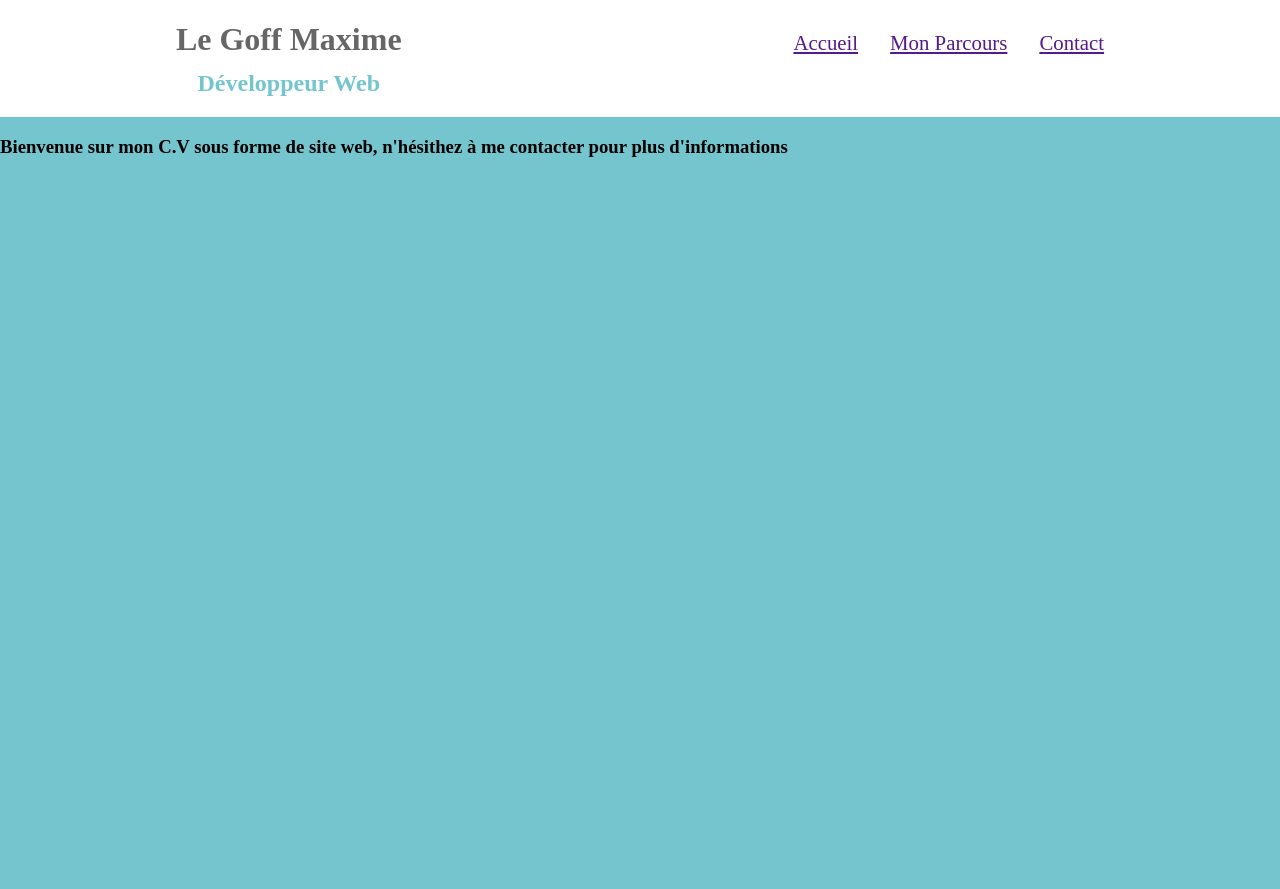
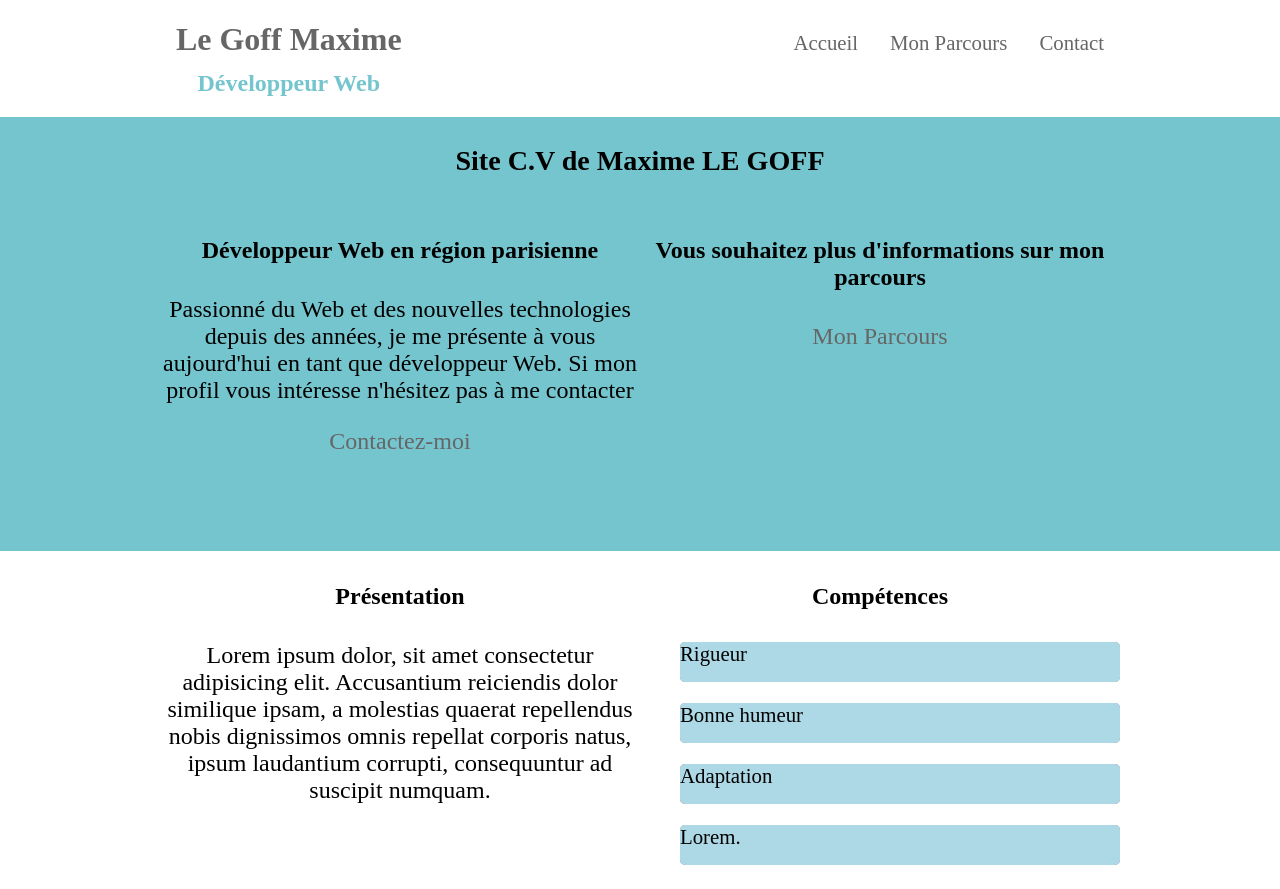
Before and after one commit to Maxime-Le-Goff/C.V, a PHP site: page /home.html in a window 1280 px wide. Before the commit the page ends 157 px from the top, so only its background shows below. Run offline with PHP 8.4, Linux system fonts and the light colour scheme.

Commit message:
overall design

```diff
--- a/app.js
+++ b/app.js
@@ -1,11 +1,26 @@
 /* Sélection des éléments HTML */
-let link = document.getElementById('link')
-let burger = document.getElementById('burger')
-let ul = document.querySelector('ul')
+const link = document.getElementById('link')
+const burger = document.getElementById('burger')
+const ul = document.querySelector('ul')
+// let progress = document.querySelector('.check-competences');
+// progress.addEventListener('click',pbclick)
 
-/* gestionnaire d'événement sur le a#link pour venir changer l'attribution de la classe .open à la ul et au span#burger */
 link.addEventListener('click', function(e) {
   e.preventDefault()
   burger.classList.toggle('open')
   ul.classList.toggle('open')
 })
+
+// function pbclick(e){
+//   var elem = document.getElementById("pb-rigueur");
+//   var width = 1;
+//   var id = setInterval(frame, 10);
+//   function frame() {
+//     if (width >= 100) {
+//       clearInterval(id);
+//     } else {
+//       width++;
+//       elem.style.width = width + '%';
+// }
+//   }
+// }
--- a/home.html
+++ b/home.html
@@ -1,5 +1,5 @@
 <!DOCTYPE html>
-<html lang="eng">
+<html lang="fr">
 <head>
     <meta charset="UTF-8">
     <meta name="viewport" content="width=device-width, initial-scale=1.0">
@@ -24,7 +24,58 @@
         </div>
     </header>
     <main>
-        <h3>Bienvenue sur mon C.V sous forme de site web, n'hésithez à me contacter pour plus d'informations</h3>
+        <section class="main-first">
+            <h3>Site C.V de Maxime LE GOFF</h3>
+                <div class="main-first-flex">
+                    <div class="main-first-contact">
+                        <h4>Développeur Web en région parisienne</h4>
+                        <p>Passionné du Web et des nouvelles technologies depuis des années,
+                        je me présente à vous aujourd'hui en tant que développeur Web. Si mon profil vous intéresse n'hésitez pas à me contacter</p>
+                        <a href="Contact.html">Contactez-moi</a>
+                    </div>
+                    <div class="main-first-parcours">
+                        <h4>Vous souhaitez plus d'informations sur mon parcours</h4>
+                        <p></p>
+                        <a href="Parcours.html">Mon Parcours</a>
+                    </div>
+                </div>
+        </section>
+        <section class="main-second">
+            <div class="main-second-flex">
+                <div class="main-second-presentation">
+                    <h4>Présentation</h4>
+                    <p>Lorem ipsum dolor, sit amet consectetur adipisicing elit. Accusantium reiciendis dolor similique ipsam, a molestias quaerat repellendus nobis dignissimos omnis repellat corporis natus, ipsum laudantium corrupti, consequuntur ad suscipit numquam.</p>
+                </div>
+                <div class="main-second-competences">
+                    <h4>Compétences</h4>
+                    <!-- <button class="check-competences">Voir mes Compétences</button> -->
+                    <ul class="main-second-competences-list">
+                        <li>
+                            <div class="container-pb">
+                                <div id="pb-rigueur" class="pb">Rigueur</div>
+                            </div>
+                        </li>
+
+                        <li>
+                            <div class="container-pb">
+                            <div id="pb-bonne-humeur" class="pb">Bonne humeur</div>
+                            </div>
+                        </li>
+
+                        <li>
+                            <div class="container-pb">
+                            <div id="pb-adaptation" class="pb">Adaptation</div>
+                        </div>
+                        </li>
+                        <li>
+                            <div class="container-pb">
+                            <div id="pb-lorem" class="pb">Lorem.</div>
+                        </div>
+                        </li>
+                    </ul>
+                </div>
+            </div>
+        </section>
     </main>
 
 <script src="app.js"></script>
--- a/style.css
+++ b/style.css
@@ -1,6 +1,11 @@
 body{
     background-color:rgb(117, 197, 206);
     margin:0;
+
+}
+a{
+  text-decoration: none;
+  color: #666666;
 }
 #header{
     display:flex;
@@ -27,7 +32,59 @@ body{
 li{
     font-size: 1.3rem;
 }
+.main-first{
+  margin:auto;
+  font-size:1.5rem;
+  width:75%;
+  text-align: center;
+}
+.main-first-flex{
+  display:flex;
+  justify-content: space-around;
+}
+.main-first-flex div {
+  width:50%;
+}
+.main-second{
+  width:100%;
+  background-color:white;
+}
+.main-second-flex{
+  margin:auto;
+  font-size:1.5rem;
+  text-align: center;
+  display:flex;
+  justify-content: space-around;
+  margin-top:4em;
+  width:75%;
+}
+.main-second-competences{
+  width:50%;
+}
+.main-second-presentation{
+  width:50%;
+}
 
+.main-second-competences-list{
+  list-style-type: none;
+  text-align:left;
+}
+.container-pb{
+  width:100%;
+  background-color:grey;
+  height:40px;
+  border-radius:5px;
+  display:flex;
+  align-items: center;
+  margin:1em 0 1em 0;
+}
+.pb{
+  background-color: lightblue;
+  height:40px;
+  border-radius:5px;
+  width:100%;
+  transition: width 2s, background-color 2s;
+}
 
 @media screen and (max-width: 600px) {
     #header-burger{
```
Also changed, not shown: Contact.html (added, +27 -0 lines).
